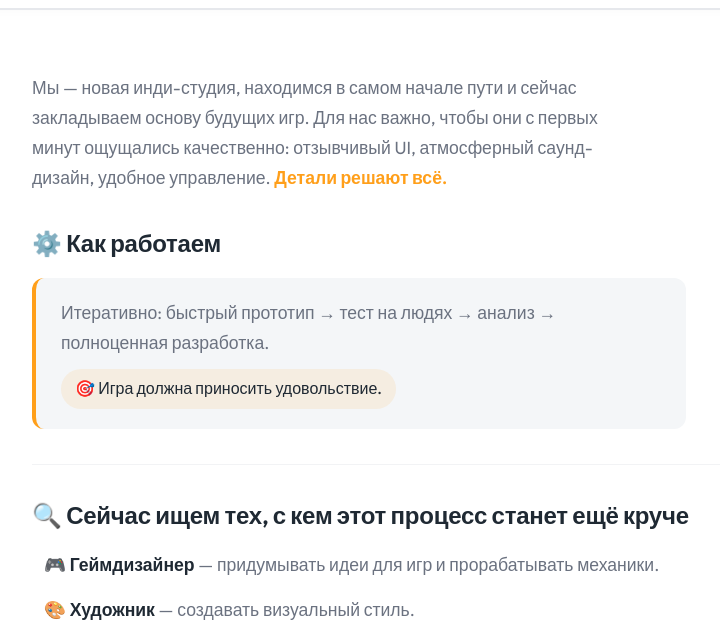
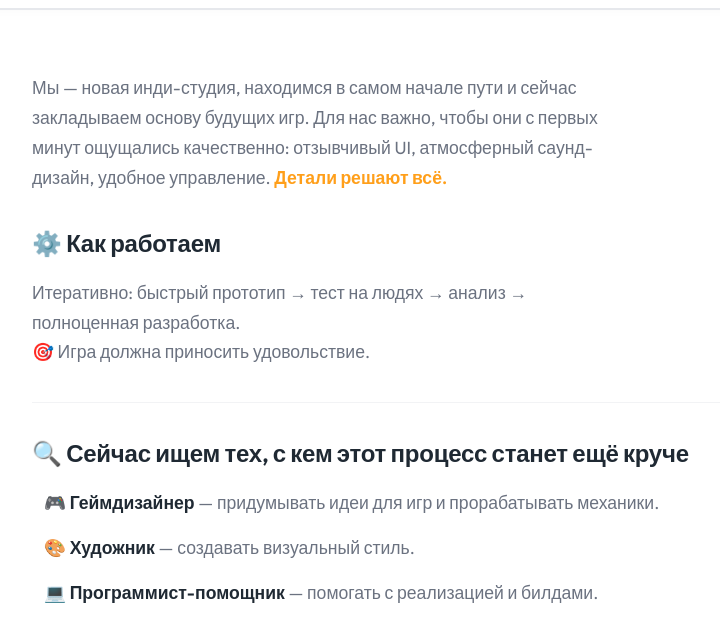
Before and after one commit to EnorikaGames/enorikagames.github.io, a plain HTML site: page index.html in a window 1280 px wide. Shown: the part 167-787 px from the top of the page, without its empty margins (258-978 px from the left). Drawn offline with Linux system fonts and the light colour scheme.

Commit message:
update style.css

```diff
--- a/css/style.css
+++ b/css/style.css
@@ -261,23 +261,15 @@
   font-size: 1.1rem;
   line-height: 1.7;
   color: #6b7280;
-  background: #f4f6f8;
-  padding: 20px 25px;
-  border-radius: 12px;
-  border-left: 4px solid #ff9f1a;
   text-align: left;
   margin: 0 0 20px 0;
 }
 
 .quote {
-  display: inline-block;
-  margin-top: 12px;
-  font-weight: 500;
-  color: #1f2933;
-  background: rgba(255, 159, 26, 0.1);
-  padding: 6px 14px;
-  border-radius: 30px;
-  font-size: 1rem;
+  display: inline;
+  margin-top: 0;
+  font-weight: 400;
+  color: #6b7280;
 }
 
 .accent {
```
